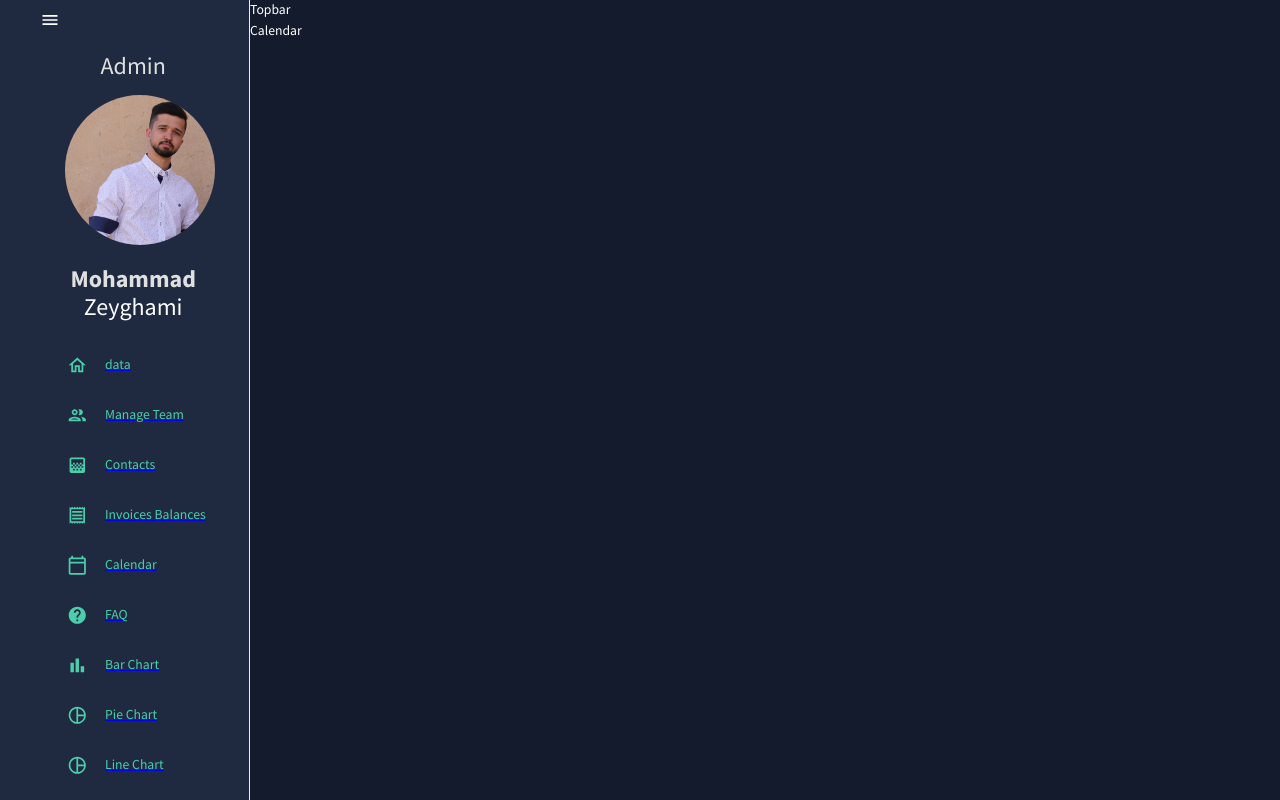
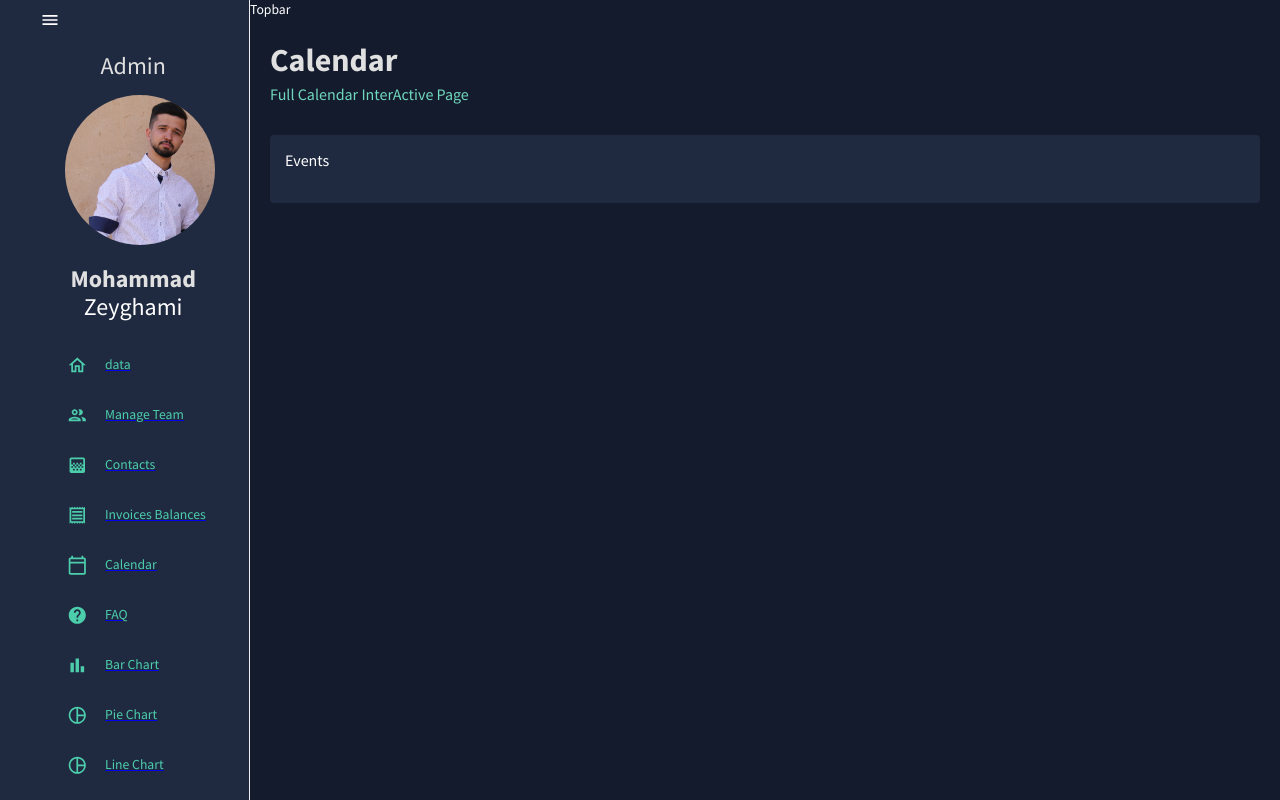
Before and after one commit to mohammadzeyghami/admin-dashboard, a React (Create React App) app: page /calendar in a window 1280 px wide. Built offline with nearby package versions, Linux system fonts and the light colour scheme.

Commit message:
Calendar

```diff
--- a/package.json
+++ b/package.json
@@ -7,6 +7,7 @@
     "@emotion/styled": "^11.10.5",
     "@fullcalendar/core": "^6.1.1",
     "@fullcalendar/daygrid": "^6.1.1",
+    "@fullcalendar/interaction": "^6.1.4",
     "@fullcalendar/list": "^6.1.1",
     "@fullcalendar/timegrid": "^6.1.1",
     "@mui/icons-material": "^5.11.0",
--- a/src/App.js
+++ b/src/App.js
@@ -10,7 +10,7 @@ import {
   Form,
   Pie,
   Geogeraphy,
-  Calendar,
+  Calendarr,
 } from "./scence/dashboard";
 import { Sidebarr, Topbar } from "./scence/global";
 
@@ -34,7 +34,7 @@ function App() {
               <Route path="/pie" element={<Pie />} />
               <Route path="/faq" element={<FAQ />} />
               <Route path="/geography" element={<Geogeraphy />} />
-              <Route path="/calendar" element={<Calendar />} />
+              <Route path="/calendar" element={<Calendarr />} />
             </Routes>
           </main>
         </div>
--- a/src/scence/dashboard/Calendar.jsx
+++ /dev/null
@@ -1,7 +0,0 @@
-import React from "react";
-
-const Calendar = () => {
-  return <div>Calendar</div>;
-};
-
-export default Calendar;
--- /dev/null
+++ b/src/scence/dashboard/Calendarr.jsx
@@ -0,0 +1,90 @@
+import React, { useState } from "react";
+import Calendar, { formatDate } from "@fullcalendar/core";
+import dayGridPlugin from "@fullcalendar/daygrid";
+import timeGridPlugin from "@fullcalendar/timegrid";
+import interactionPlugin from "@fullcalendar/interaction";
+import listPlugin from "@fullcalendar/list";
+import {
+  Box,
+  List,
+  ListItem,
+  ListItemText,
+  Typography,
+  useTheme,
+} from "@mui/material";
+import Header from "../../components/Header";
+import { tokens } from "../../Theme";
+
+const Calendarr = () => {
+  const theme = useTheme();
+  const colors = tokens(theme.palette.mode);
+  const [currentEvents, setCurrentEvents] = useState([]);
+
+  const handelDataClick = (selected) => {
+    const title = prompt("please enter new title for your event");
+    const calendarApi = selected.view.calendar;
+    calendarApi.unselect();
+
+    if (title) {
+      calendarApi.addEvent({
+        id: `${selected.dataStr}-${title}`,
+        title,
+        start: selected.startStr,
+        end: selected.endStr,
+        allDay: selected.allDay,
+      });
+    }
+  };
+
+  const handelEventClicked = (selected) => {
+    if (
+      window.confirm(
+        `are yo sure ypu want to delete the event${selected.event.title}`
+      )
+    ) {
+      selected.event.remove();
+    }
+  };
+  return (
+    <Box m="20px">
+      <Header title="Calendar" subtitle="Full Calendar InterActive Page" />
+      <Box display="flex" justifyContent="space-between">
+        {/* Calender sider bar */}
+        <Box
+          flex="1 1 20%"
+          backgroundColor={colors.primary[400]}
+          p="15px"
+          borderRadius="4px"
+        >
+          <Typography variant="h5">Events</Typography>
+          <List>
+            {currentEvents.map((event) => (
+              <ListItem
+                key={event.id}
+                sx={{
+                  backgroundColors: colors.greenAccent[500],
+                  margin: "10px 0",
+                  borderRadius: "2px",
+                }}
+              >
+                <ListItemText
+                  primary={event.title}
+                  secondary={
+                    <Typography>
+                      {
+                        (formatDate(event.start),
+                        { year: "numeric", month: "short", day: "numeric" })
+                      }
+                    </Typography>
+                  }
+                />
+              </ListItem>
+            ))}
+          </List>
+        </Box>
+      </Box>
+    </Box>
+  );
+};
+
+export default Calendarr;
--- a/src/scence/dashboard/index.jsx
+++ b/src/scence/dashboard/index.jsx
@@ -7,5 +7,5 @@ export { default as Line } from "./Line";
 export { default as Pie } from "./Pie";
 export { default as Geogeraphy } from "./Geogeraphy";
 export { default as FAQ } from "./FAQ";
-export { default as Calendar } from "./Calendar";
+export { default as Calendarr } from "./Calendarr";
 export { default as Dashboard } from "./Dashboard";
```
Also changed, not shown: 1 other file (tests, documents, lock files or other folders).
